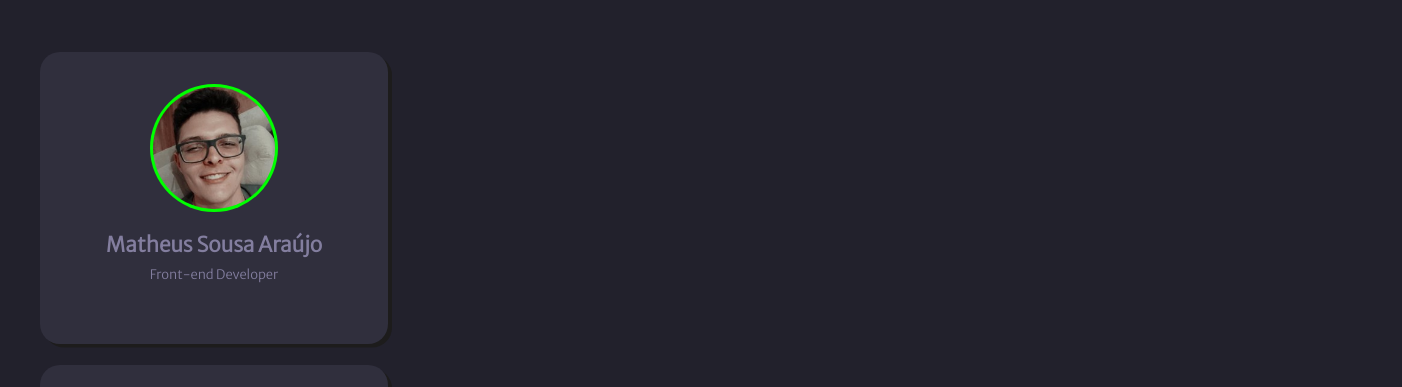
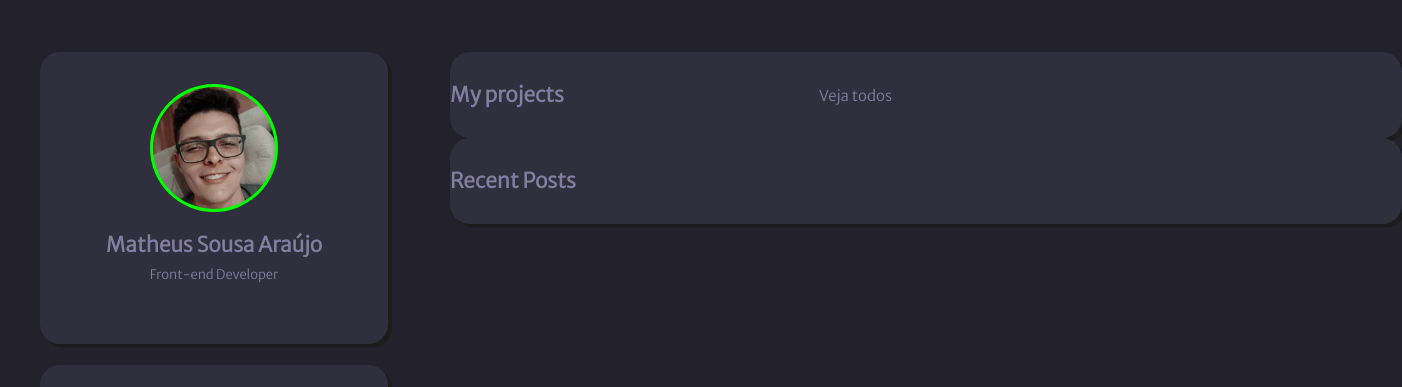
Before and after one commit to matheus-sousaa/my-portfolio, a plain HTML site: page index.html in a window 1280 px wide. Shown: the top 387 px of the page, 1402 px wide, since content can reach past the window. Drawn offline with Linux system fonts and the light colour scheme.

Commit message:
started buildin main section

```diff
--- a/index.html
+++ b/index.html
@@ -117,7 +117,21 @@
             </section>
         </aside>
         <main>
+            <section class="profile-activities" id="profile-projects">
+                <span>My projects</span>
+                <a href="https://github.com/matheus-sousaa" target="_blank">Veja todos</a>
+                <div>
 
+                </div>
+
+                <div>
+
+                </div>
+            </section>
+
+            <section class="profile-activities" id="profile-posts">
+                <span>Recent Posts</span>
+            </section>
         </main>
     </body>
 </html>
--- a/style.css
+++ b/style.css
@@ -185,3 +185,42 @@ main {
 
     margin: 1.7rem 0 0 4.5rem;
 }
+
+.profile-activities {
+    width: 95.2rem;
+    height: 8.6rem;
+    background-color: #302F3D;
+
+    border-radius: 2rem;
+    box-shadow: 0.4rem 0.35rem rgb(29, 28, 28);
+
+    display: flex;
+    align-items: center;
+}
+
+#profile-projects {
+    margin-top: 5.2rem;
+    font-size: 2.08rem;
+    font-weight: 700;
+
+    justify-content: space-between;
+}
+
+#profile-projects a {
+    font-size: 1.5rem;
+    font-weight: 400;
+    color: #837E9F;
+    text-decoration: none;
+}
+
+#profile-projects a:hover {
+    color: #8576db;
+}
+
+#profile-posts {
+    font-size: 2.08rem;
+    font-weight: 700;
+
+    display: flex;
+    align-content: center;
+}
```
